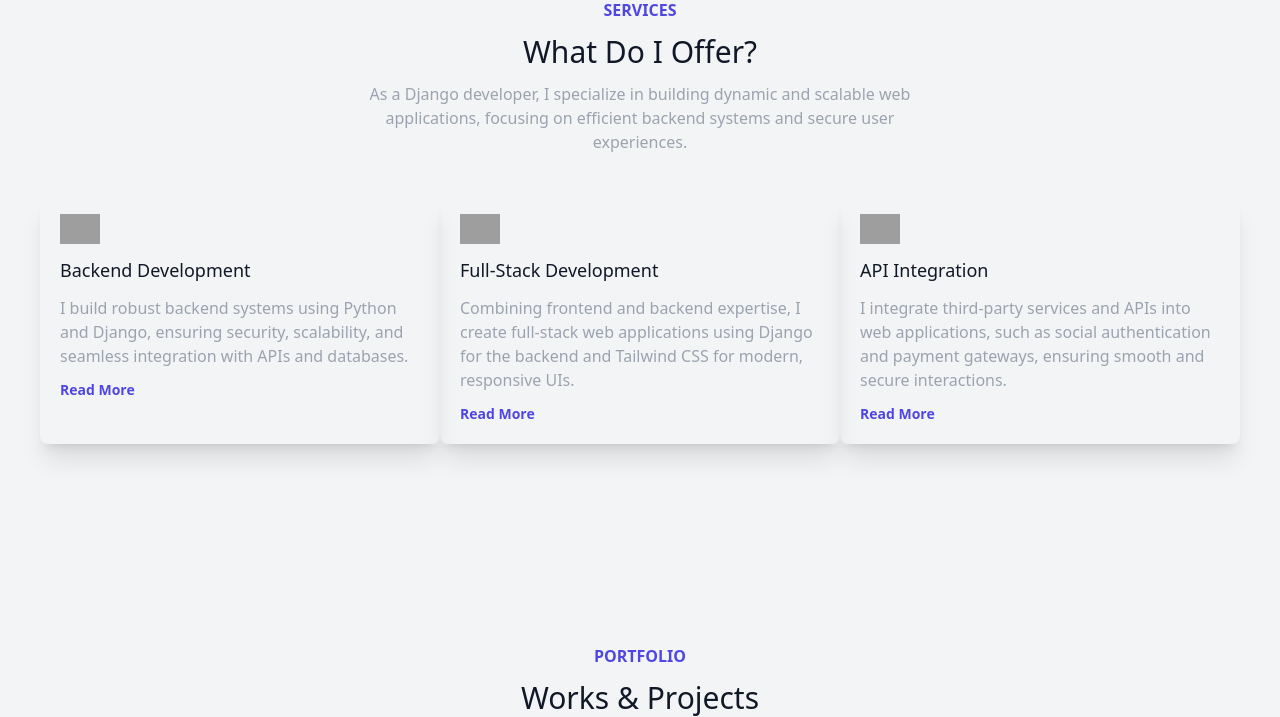
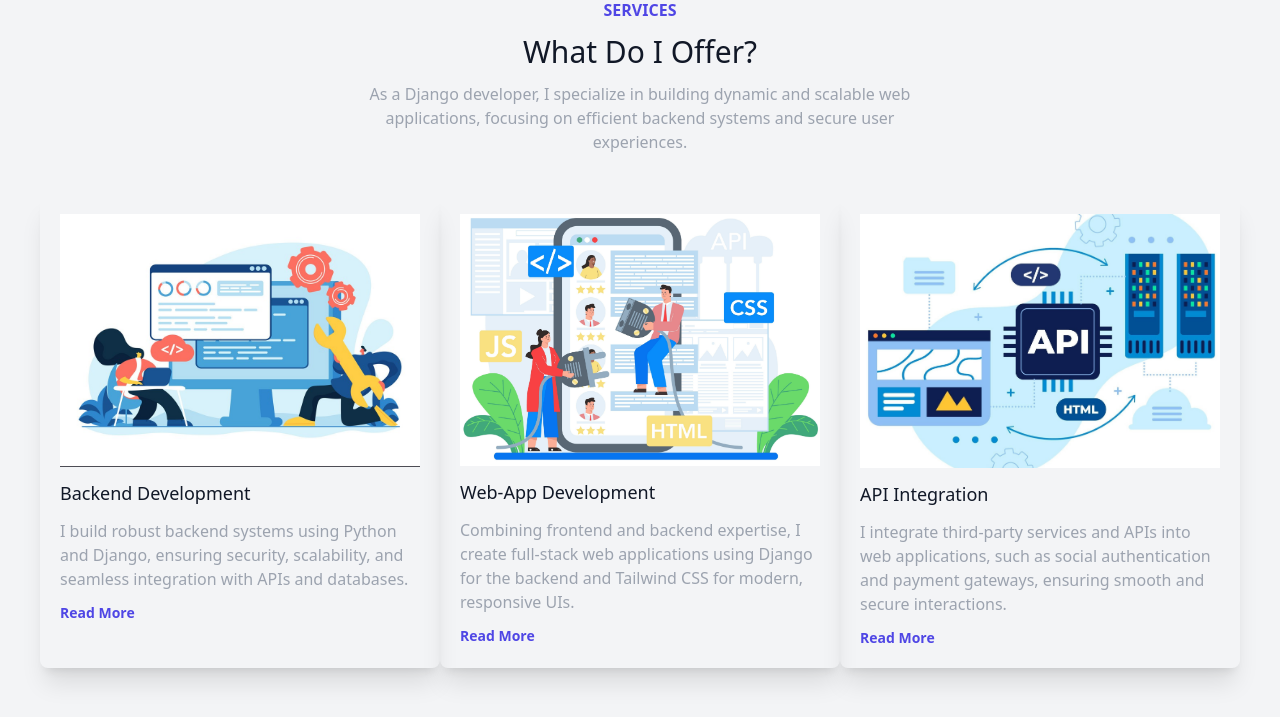
Before and after one commit to Bijay4444/blogsite, a Django app: page / in a window 1280 px wide. Shown: the part 1634-2351 px from the top of the page. Run offline with Django 3.2, Linux system fonts and the light colour scheme; some libraries are stand-ins or nearby versions; grey boxes are pictures that could not be loaded.

Commit message:
finishingup:landing

```diff
--- a/blogsite/home/static/home/js/app.js
+++ b/blogsite/home/static/home/js/app.js
@@ -1,7 +1,23 @@
-const hamburger = document.querySelector('#hamburger');
-const menu = document.querySelector('#menu');
+const hamburger = document.querySelector("#hamburger")
+const menu = document.querySelector("#menu")
+const moon = document.querySelector("#moon")
+const body = document.querySelector("body")
+const hLinks = document.querySelectorAll("#hLink")
 
-hamburger.addEventListener('click', () => {
-    menu.classList.toggle('hidden');
-    hamburger.classList.toggle('bg-black');
-    });
+hamburger.addEventListener("click", ()=>{
+  menu.classList.toggle("hidden")
+  hamburger.classList.toggle("bg-white")
+})
+
+hLinks.forEach(link=>{
+  link.addEventListener("click", ()=>{
+    console.log("clicked..")
+    menu.classList.toggle("hidden")
+    hamburger.classList.toggle("bg-white")
+  })
+})
+
+moon.addEventListener("click", ()=>{
+    console.log("not tooggleing..")
+  body.classList.toggle("dark")
+})
--- a/blogsite/home/templates/home/main.html
+++ b/blogsite/home/templates/home/main.html
@@ -41,9 +41,9 @@
             alt=""
           />
           <div id="hamburger" class="space-y-1 md:hidden cursor-pointer z-20">
-            <div class="w-6 h-0.5 bg-white"></div>
-            <div class="w-6 h-0.5 bg-white"></div>
-            <div class="w-6 h-0.5 bg-white"></div>
+            <div class="w-6 h-0.5 bg-black"></div>
+            <div class="w-6 h-0.5 bg-black"></div>
+            <div class="w-6 h-0.5 bg-black"></div>
           </div>
           <ul
             id="menu"
@@ -69,11 +69,11 @@
       </nav>
       <!-- intro content -->
       <!-- image -->
-      <img
+      {% comment %} <img
         class="absolute bottom-0 right-0 lg:left-0 mx-auto h-5/6 object-cover"
         src="{% static 'home/images/man.png' %}"
         alt=""
-      />
+      /> {% endcomment %}
       <!-- circle -->
       <div
         class="hidden lg:block absolute -bottom-1/4 right-0 left-0 mx-auto w-big h-big bg-indigo-900 rounded-full -z-10"
@@ -164,7 +164,7 @@
           <div
             class="w-full md:w-4/12 shadow-xl rounded-lg p-5 my-3 md:my-10 flex flex-col gap-3"
           >
-            <img class="w-10" src="./img/backend_icon.png" alt="" />
+            <img class="w-30" src="{% static "home/images/backend_icon.jpg" %}" alt="" />
             <h1 class="font-medium text-lg dark:text-white">Backend Development</h1>
             <p class="text-gray-400">
               I build robust backend systems using Python and Django, ensuring security, scalability, and seamless integration with APIs and databases.
@@ -177,8 +177,8 @@
           <div
             class="w-full md:w-4/12 shadow-xl rounded-lg p-5 my-3 md:my-10 flex flex-col gap-3"
           >
-            <img class="w-10" src="./img/fullstack_icon.png" alt="" />
-            <h1 class="font-medium text-lg dark:text-white">Full-Stack Development</h1>
+            <img class="w-30" src="{% static "home/images/webapp_icon.jpg" %}" alt="" />
+            <h1 class="font-medium text-lg dark:text-white">Web-App Development</h1>
             <p class="text-gray-400">
               Combining frontend and backend expertise, I create full-stack web applications using Django for the backend and Tailwind CSS for modern, responsive UIs.
             </p>
@@ -190,7 +190,7 @@
           <div
             class="w-full md:w-4/12 shadow-xl rounded-lg p-5 my-3 md:my-10 flex flex-col gap-3"
           >
-            <img class="w-10" src="./img/api_icon.png" alt="" />
+            <img class="w-30" src="{% static "home/images/API_icon.jpg" %}" alt="" />
             <h1 class="font-medium text-lg dark:text-white">API Integration</h1>
             <p class="text-gray-400">
               I integrate third-party services and APIs into web applications, such as social authentication and payment gateways, ensuring smooth and secure interactions.
@@ -220,7 +220,7 @@
           <div
             class="w-full md:w-5/12 lg:w-1/5 shadow-xl rounded-lg my-3 md:my-10 m-1 transition-all hover:scale-110"
           >
-            <img src="./img/project1.png" alt="Blog App" />
+            <img src="./img/project1.png" alt="" />
             <h3 class="text-center text-lg font-semibold dark:text-white mt-2">Blog Application</h3>
             <p class="text-gray-400 text-sm text-center">A full-featured blog platform built with Django, featuring user authentication, social login, and dynamic content management.</p>
           </div>
@@ -228,7 +228,7 @@
           <div
             class="w-full md:w-5/12 lg:w-1/5 shadow-xl rounded-lg my-3 md:my-10 m-1 transition-all hover:scale-110"
           >
-            <img src="./img/project2.png" alt="E-commerce Platform" />
+            <img src="./img/project2.png" alt="" />
             <h3 class="text-center text-lg font-semibold dark:text-white mt-2">E-commerce Platform</h3>
             <p class="text-gray-400 text-sm text-center">A Django-powered e-commerce platform with shopping cart, payment gateway integration, and admin management.</p>
           </div>
@@ -236,7 +236,7 @@
           <div
             class="w-full md:w-5/12 lg:w-1/5 shadow-xl rounded-lg my-3 md:my-10 m-1 transition-all hover:scale-110"
           >
-            <img src="./img/project3.png" alt="Portfolio Website" />
+            <img src="./img/project3.png" alt="" />
             <h3 class="text-center text-lg font-semibold dark:text-white mt-2">Portfolio Website</h3>
             <p class="text-gray-400 text-sm text-center">A personal portfolio showcasing my projects and expertise, built with Django and Tailwind CSS for a clean, responsive design.</p>
           </div>
@@ -244,7 +244,7 @@
           <div
             class="w-full md:w-5/12 lg:w-1/5 shadow-xl rounded-lg my-3 md:my-10 m-1 transition-all hover:scale-110"
           >
-            <img src="./img/project4.png" alt="Social Media API" />
+            <img src="./img/project4.png" alt="" />
             <h3 class="text-center text-lg font-semibold dark:text-white mt-2">Social Media API</h3>
             <p class="text-gray-400 text-sm text-center">An API built with Django Rest Framework (DRF), enabling users to interact with a social media platform programmatically.</p>
           </div>
@@ -293,23 +293,25 @@
       </div>
     </div>
     <!-- footer -->
-    <div class="w-full bg-gray-800">
+    <class="w-full bg-gray-800">
       <div class="container mx-auto py-5 flex items-center justify-between">
         <div class="flex items-center gap-2">
           <img class="w-8" src="{% static 'home/images/logo.png' %}" alt="" />
-          <span class="text-2xl font-bold text-white">Bijay Khadka.</span>
+          <span class="text-2xl font-bold text-indigo-900 dark:text-white"
+            >Bijay.</span
+          >
         </div>
-        <span class="hidden md:block font-medium text-white"
-          >© All rights reserved. </span
-           >
+        <span class="hidden md:block font-medium text-black dark:text-white"> © All Rights Reserved.</span>
+
+
         <div class="flex gap-2">
-          <img class="w-4 cursor-pointer" src="{% static 'home/images/facebook.png' %}" alt="" />
-          <img class="w-4 cursor-pointer" src="{% static 'home/images/instagram.png' %}" alt="" />
-          <img class="w-4 cursor-pointer" src="{% static 'home/images/Linkedin.png' %}" alt="" />
-          <img class="w-4 cursor-pointer" src="{% static 'home/images/twitter.png' %}" alt="" />
+          <img class="w-4 cursor-pointer" src="{% static "home/images/facebook.png" %}" alt=""/>
+          <img class="w-4 cursor-pointer" src="{% static "home/images/instagram.png" %}" alt=""/>
+          <img class="w-4 cursor-pointer" src="{% static "home/images/linkedin.png" %}" alt=""/>
+          <img class="w-4 cursor-pointer" src="{% static "home/images/twitter.png" %}" alt=""/>
         </div>
       </div>
-    </div>
+
     <script src="{% static 'home/js/autotyping.js' %}"></script>
     <script src="{% static 'home/js/app.js' %}"></script>
   </body>
```
Also changed, not shown: blogsite/blog_theme/static_src/tailwind.config.js (+6 -1 lines), blogsite/home/static/home/images/API_icon.jpg (added), blogsite/home/static/home/images/backend_icon.jpg (added), blogsite/home/static/home/images/webapp_icon.jpg (added).
